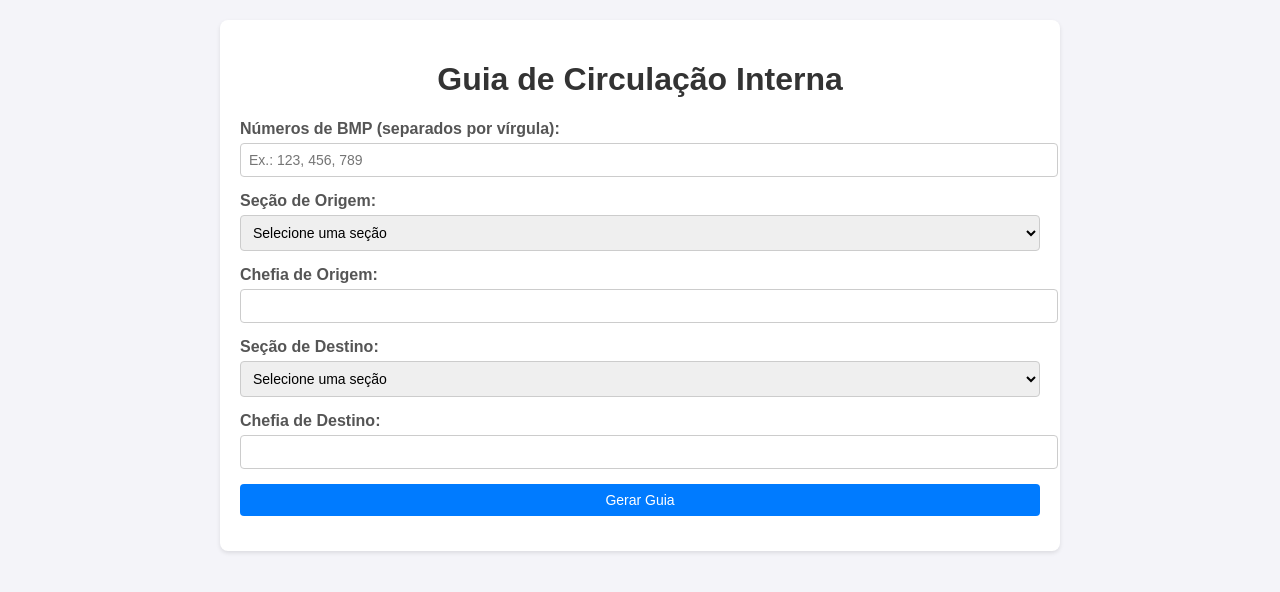
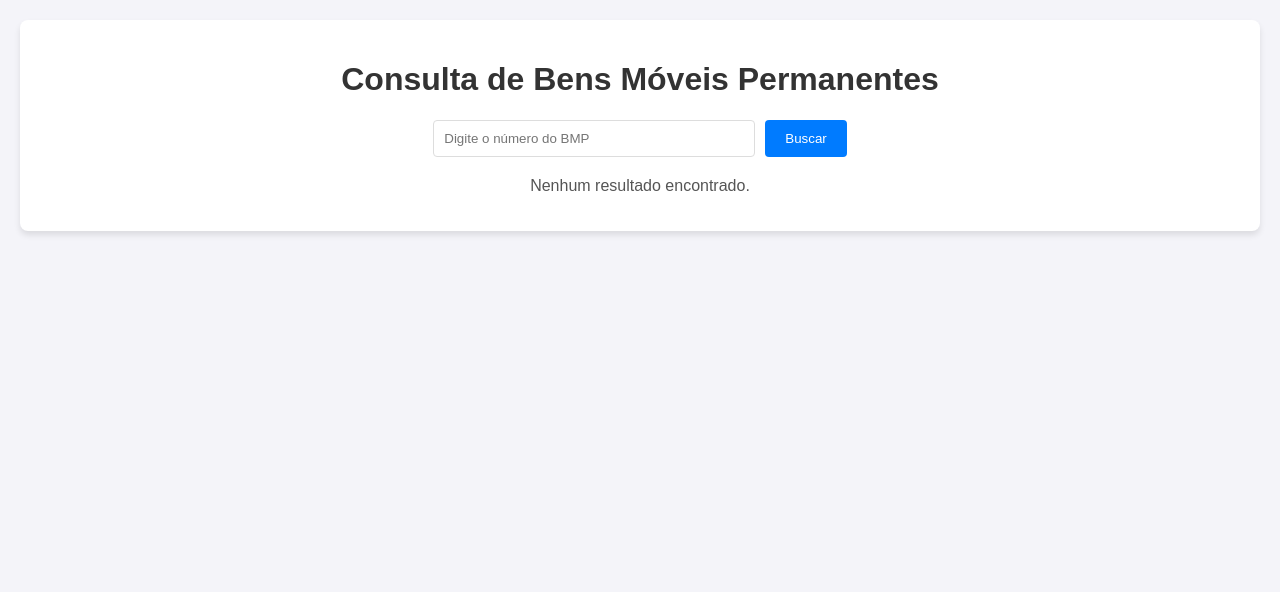
Before and after one commit to irapuanjr13/bmp, a Flask app: page / in a window 1280 px wide. Shown: the top 592 px of the page. Run offline with Flask 3, Linux system fonts and the light colour scheme; parts of the project's set-up code (start-up, migrations or seed data) failed here and were passed over.

Commit message:
Update index.html

```diff
--- a/templates/index.html
+++ b/templates/index.html
@@ -1,9 +1,9 @@
 <!DOCTYPE html>
-<html lang="pt-br">
+<html lang="pt-BR">
 <head>
     <meta charset="UTF-8">
     <meta name="viewport" content="width=device-width, initial-scale=1.0">
-    <title>Guia de Circulação Interna</title>
+    <title>BENS MOVEIS PERMANENTES</title>
     <style>
         body {
             font-family: Arial, sans-serif;
@@ -12,137 +12,87 @@
             padding: 0;
         }
         .container {
-            max-width: 800px;
+            max-width: 1200px;
             margin: 20px auto;
-            background: #fff;
             padding: 20px;
+            background: #ffffff;
+            box-shadow: 0px 4px 6px rgba(0, 0, 0, 0.1);
             border-radius: 8px;
-            box-shadow: 0 2px 4px rgba(0, 0, 0, 0.1);
         }
         h1 {
             text-align: center;
             color: #333;
         }
-        .form-group {
-            margin-bottom: 15px;
+        form {
+            display: flex;
+            justify-content: center;
+            margin-bottom: 20px;
         }
-        label {
-            display: block;
-            margin-bottom: 5px;
-            font-weight: bold;
-            color: #555;
-        }
-        select, input[type="text"], input[type="number"], button {
-            width: 100%;
-            padding: 8px;
-            border: 1px solid #ccc;
+        input[type="text"] {
+            width: 300px;
+            padding: 10px;
+            border: 1px solid #ddd;
             border-radius: 4px;
-            font-size: 14px;
+            margin-right: 10px;
         }
         button {
-            background-color: #007bff;
+            padding: 10px 20px;
+            background-color: #007BFF;
             color: #fff;
             border: none;
+            border-radius: 4px;
             cursor: pointer;
         }
         button:hover {
             background-color: #0056b3;
         }
-        .error {
-            color: red;
-            font-size: 14px;
+        .cards {
+            display: flex;
+            flex-wrap: wrap;
+            gap: 20px;
+            justify-content: center;
         }
-        .success {
-            color: green;
-            font-size: 14px;
+        .card {
+            background: #007BFF;
+            color: #ffffff;
+            padding: 20px;
+            border-radius: 8px;
+            box-shadow: 0px 4px 6px rgba(0, 0, 0, 0.1);
+            width: 300px;
+        }
+        .card h3 {
+            margin: 0 0 10px;
+            font-size: 1.5rem;
+        }
+        .card p {
+            margin: 5px 0;
         }
     </style>
 </head>
 <body>
     <div class="container">
-        <h1>Guia de Circulação Interna</h1>
-        <form method="POST" action="/" id="guia-form">
-            <div class="form-group">
-                <label for="bmp_numbers">Números de BMP (separados por vírgula):</label>
-                <input type="text" id="bmp_numbers" name="bmp_numbers" placeholder="Ex.: 123, 456, 789">
+        <h1>Consulta de Bens Móveis Permanentes</h1>
+        <form method="POST" action="/">
+            <input type="text" name="bmp_query" placeholder="Digite o número do BMP" required />
+            <button type="submit">Buscar</button>
+        </form>
+
+        <!-- Exibir os resultados somente se houver consulta -->
+        {% if results is not none and not results.empty %}
+            <div class="cards">
+                {% for _, row in results.iterrows() %}
+                    <div class="card">
+                        <h3>Nº BMP: {{ row['Nº BMP'] }}</h3>
+                        <p><strong>Nomeclatura:</strong> {{ row['NOMECLATURA/COMPONENTE'] }}</p>
+                        <p><strong>Número de Série:</strong> {{ row['Nº SERIE'] }}</p>
+                        <p><strong>Valor Atualizado:</strong> R$ {{ "{:,.2f}".format(row['VL. ATUALIZ.']) }}</p>
+                        <p><strong>Dependência:</strong> {{ row['DEPENDENCIA'] }}</p>
+                    </div>
+                {% endfor %}
             </div>
-            <div class="form-group">
-                <label for="secao_origem">Seção de Origem:</label>
-                <select id="secao_origem" name="secao_origem">
-                    <option value="" disabled selected>Selecione uma seção</option>
-                    {% for secao in secoes_origem %}
-                        <option value="{{ secao }}">{{ secao }}</option>
-                    {% endfor %}
-                </select>
-            </div>
-            <div class="form-group">
-                <label for="chefia_origem">Chefia de Origem:</label>
-                <input type="text" id="chefia_origem" name="chefia_origem" readonly>
-            </div>
-            <div class="form-group">
-                <label for="secao_destino">Seção de Destino:</label>
-                <select id="secao_destino" name="secao_destino">
-                    <option value="" disabled selected>Selecione uma seção</option>
-                    {% for secao in secoes_destino %}
-                        <option value="{{ secao }}">{{ secao }}</option>
-                    {% endfor %}
-                </select>
-            </div>
-            <div class="form-group">
-                <label for="chefia_destino">Chefia de Destino:</label>
-                <input type="text" id="chefia_destino" name="chefia_destino" readonly>
-            </div>
-            <div class="form-group">
-                <button type="submit">Gerar Guia</button>
-            </div>
-            {% if error %}
-                <p class="error">{{ error }}</p>
-            {% endif %}
-        </form>
+        {% elif results is not none %}
+            <p style="text-align: center; color: #555;">Nenhum resultado encontrado.</p>
+        {% endif %}
     </div>
-
-    <script>
-        document.addEventListener("DOMContentLoaded", function () {
-            // Preenchimento automático da chefia de origem
-            document.getElementById("secao_origem").addEventListener("change", function () {
-                const secaoOrigem = this.value;
-
-                fetch("/autocomplete", {
-                    method: "POST",
-                    headers: {
-                        "Content-Type": "application/json",
-                    },
-                    body: JSON.stringify({ secao_origem: secaoOrigem }),
-                })
-                    .then((response) => response.json())
-                    .then((data) => {
-                        if (data.chefia_origem) {
-                            document.getElementById("chefia_origem").value = data.chefia_origem;
-                        }
-                    })
-                    .catch((error) => console.error("Erro no preenchimento automático:", error));
-            });
-
-            // Preenchimento automático da chefia de destino
-            document.getElementById("secao_destino").addEventListener("change", function () {
-                const secaoDestino = this.value;
-
-                fetch("/autocomplete", {
-                    method: "POST",
-                    headers: {
-                        "Content-Type": "application/json",
-                    },
-                    body: JSON.stringify({ secao_destino: secaoDestino }),
-                })
-                    .then((response) => response.json())
-                    .then((data) => {
-                        if (data.chefia_destino) {
-                            document.getElementById("chefia_destino").value = data.chefia_destino;
-                        }
-                    })
-                    .catch((error) => console.error("Erro no preenchimento automático:", error));
-            });
-        });
-    </script>
 </body>
 </html>
```
